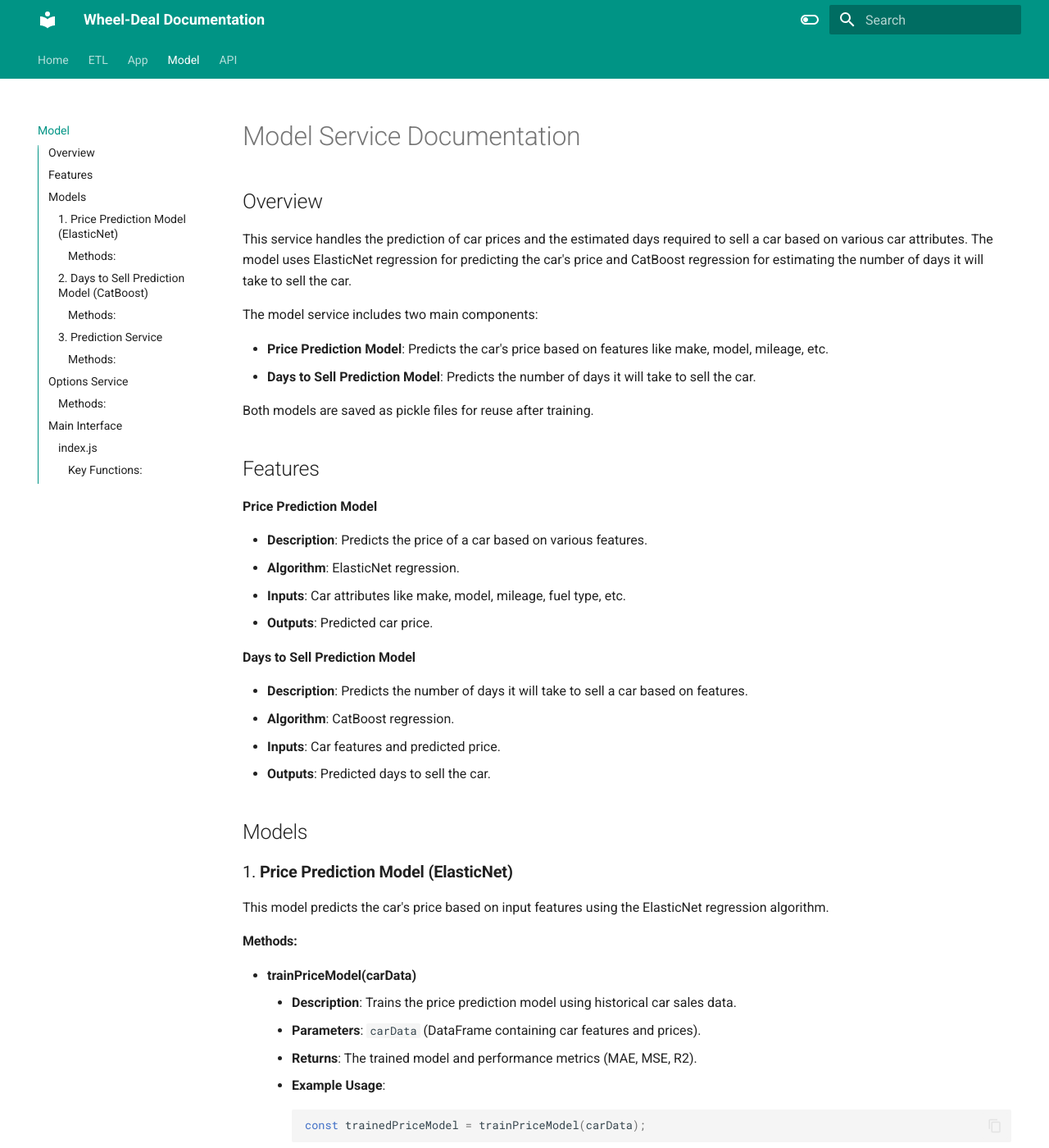
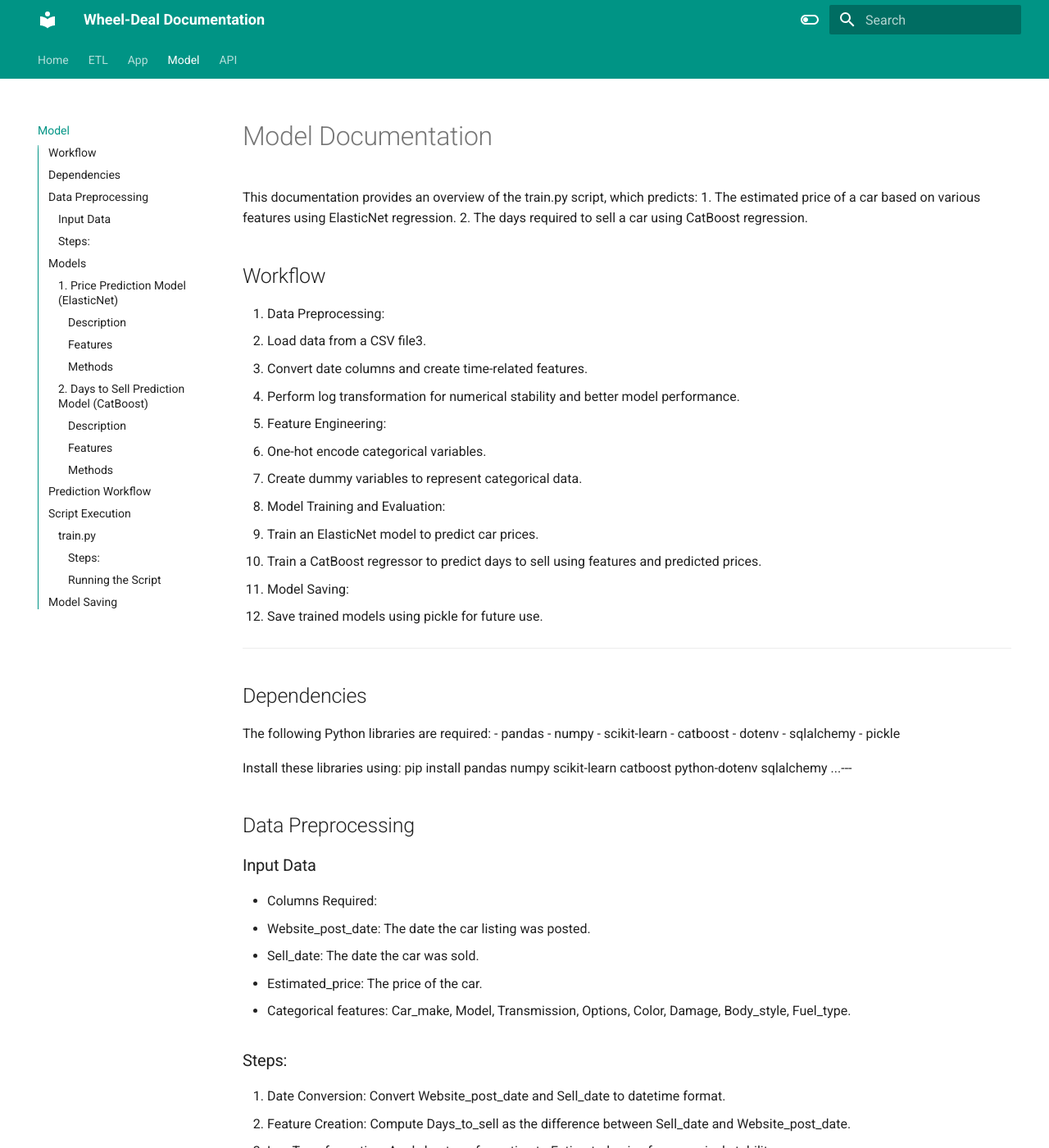
Before and after one commit to st0raket/Wheel-Deal, an MkDocs documentation site: the page built from docs/Model.md, in a window 1280 px wide and 1400 px high. Shown: the whole window at 82% size. Built offline with MkDocs 1.6.1 and Material for MkDocs 9.7.7, drawn with Linux system fonts in a browser that asks for light colours; some of the changed text lies outside the part shown.

Commit message:
improved documentation

````diff
--- a/docs/Model.md
+++ b/docs/Model.md
@@ -1,135 +1,128 @@
-# Model Service Documentation
+# Model Documentation
 
-## Overview
+This documentation provides an overview of the train.py script, which predicts:
+1. The estimated price of a car based on various features using ElasticNet regression.
+2. The days required to sell a car using CatBoost regression.
 
-This service handles the prediction of car prices and the estimated days required to sell a car based on various car attributes. The model uses ElasticNet regression for predicting the car's price and CatBoost regression for estimating the number of days it will take to sell the car.
+## Workflow
+1. Data Preprocessing:
+   - Load data from a CSV file3.
+   - Convert date columns and create time-related features.
+   - Perform log transformation for numerical stability and better model performance.
+2. Feature Engineering:
+   - One-hot encode categorical variables.
+   - Create dummy variables to represent categorical data.
+3. Model Training and Evaluation:
+   - Train an ElasticNet model to predict car prices.
+   - Train a CatBoost regressor to predict days to sell using features and predicted prices.
+4. Model Saving:
+   - Save trained models using pickle for future use.
 
-The model service includes two main components:
+---
 
-- **Price Prediction Model**: Predicts the car's price based on features like make, model, mileage, etc.
-- **Days to Sell Prediction Model**: Predicts the number of days it will take to sell the car.
+## Dependencies
+The following Python libraries are required:
+- pandas
+- numpy
+- scikit-learn
+- catboost
+- dotenv
+- sqlalchemy
+- pickle
 
-Both models are saved as pickle files for reuse after training.
+Install these libraries using:
+pip install pandas numpy scikit-learn catboost python-dotenv sqlalchemy
+...---
 
-## Features
+## Data Preprocessing
 
+### Input Data
+- Columns Required:
+  - Website_post_date: The date the car listing was posted.
+  - Sell_date: The date the car was sold.
+  - Estimated_price: The price of the car.
+  - Categorical features: Car_make, Model, Transmission, Options, Color, Damage, Body_style, Fuel_type.
 
- **Price Prediction Model**
+### Steps:
+1. Date Conversion: Convert Website_post_date and Sell_date to datetime format.
+2. Feature Creation: Compute Days_to_sell as the difference between Sell_date and Website_post_date.
+3. Log Transformation: Apply log transformation to Estimated_price for numerical stability.
+4. One-Hot Encoding: Transform categorical features into dummy variables using pd.get_dummies.
 
-   - **Description**: Predicts the price of a car based on various features.
-   - **Algorithm**: ElasticNet regression.
-   - **Inputs**: Car attributes like make, model, mileage, fuel type, etc.
-   - **Outputs**: Predicted car price.
-
- **Days to Sell Prediction Model**
-
-   - **Description**: Predicts the number of days it will take to sell a car based on features.
-   - **Algorithm**: CatBoost regression.
-   - **Inputs**: Car features and predicted price.
-   - **Outputs**: Predicted days to sell the car.
+---
 
 ## Models
 
-### 1. **Price Prediction Model (ElasticNet)**
+### 1. Price Prediction Model (ElasticNet)
 
-This model predicts the car's price based on input features using the ElasticNet regression algorithm.
+#### Description
+Predicts the car's price based on input features using the ElasticNet regression algorithm.
 
-#### Methods:
-- **trainPriceModel(carData)**
-    - **Description**: Trains the price prediction model using historical car sales data.
-    - **Parameters**: `carData` (DataFrame containing car features and prices).
-    - **Returns**: The trained model and performance metrics (MAE, MSE, R2).
-    - **Example Usage**:
-        ```javascript
-        const trainedPriceModel = trainPriceModel(carData);
-        ```
+#### Features
+- Car attributes such as make, model, mileage, fuel type, etc.
 
-### 2. **Days to Sell Prediction Model (CatBoost)**
+#### Methods
+- train_and_evaluate_model(regressor, X_train, y_train, X_test, y_test):
+  - Trains a regression model and evaluates its performance.
+  - Parameters:
+    - regressor: Regression model instance.
+    - X_train: Training feature set.
+    - y_train: Training target variable.
+    - X_test: Testing feature set.
+    - y_test: Testing target variable.
+  - Returns: The trained model, performance metrics (MAE, MSE, R2), and predictions.
 
-This model predicts the number of days it will take to sell a car based on input features and predicted price.
+---
 
-#### Methods:
-- **trainSellTimeModel(carData, pricePredictions)**
-    - **Description**: Trains the sell time prediction model based on car features and predicted prices.
-    - **Parameters**:
-        - `carData` (DataFrame containing car features).
-        - `pricePredictions` (Array of predicted car prices from the price model).
-    - **Returns**: The trained model and performance metrics (MAE, MSE, R2).
-    - **Example Usage**:
-        ```javascript
-        const trainedSellTimeModel = trainSellTimeModel(carData, pricePredictions);
-        ```
+### 2. Days to Sell Prediction Model (CatBoost)
 
-### 3. **Prediction Service**
+#### Description
+Predicts the number of days it will take to sell a car based on input features and predicted price.
 
-The `PredictionService` uses the trained models to make predictions based on user-provided car properties.
+#### Features
+- Car attributes and the predicted price from the price prediction model.
 
-#### Methods:
+#### Methods
+- train_and_evaluate_model(regressor, X_train, y_train, X_test, y_test):
+  - Trains a regression model and evaluates its performance (used for CatBoost).
+  - Parameters:
+    - regressor: Regression model instance.
+    - X_train: Training feature set.
+    - y_train: Training target variable.
+    - X_test: Testing feature set.
+    - y_test: Testing target variable.
+  - Returns: The trained model, performance metrics (MAE, MSE, R2), and predictions.
 
-- **getPredictionResults(carProperties)**
-    - **Description**: Predicts car price and days to sell based on the provided car properties.
-    - **Parameters**:
-        - `carProperties`: An object containing car features like make, model, mileage, etc.
-    - **Returns**: A Promise that resolves to an object with predicted car details (price and days to sell).
-    - **Example Usage**:
-        ```javascript
-        const predictionService = new PredictionService();
-        predictionService.getPredictionResults(carProperties)
-            .then(predictionResults => {
-                console.log(predictionResults);
-            });
-        ```
+---
 
-    - **Example Response**:
-    ```javascript
-    {
-        price: 10000,
-        daysToSell: 14
-    }
-    ```
+## Prediction Workflow
 
-## Options Service
+1. Train the ElasticNet model using the historical data (train_and_evaluate_model function).
+   - Use the resulting predicted prices as input for the CatBoost model.
+2. Train the CatBoost model using the features and predicted prices from the ElasticNet model.
 
-The `OptionsService` provides available options for car attributes such as make, model, transmission, and more. These options are used to populate dropdowns in the UI.
+---
 
-### Methods:
+## Script Execution
 
-- **getOptionsBySelectId(selectId)**
-    - **Description**: Fetches the available options for a specific car attribute based on the `selectId`.
-    - **Parameters**:
-        - `selectId`: The ID of the select input for which options need to be fetched.
-    - **Returns**: A Promise that resolves to a list of options.
-    - **Example Usage**:
-        ```javascript
-        const optionsService = new OptionsService();
-        optionsService.getOptionsBySelectId("make-select")
-            .then(options => {
-                console.log(options);
-            });
-        ```
+### train.py
 
-    - **Example Response**:
-    ```javascript
-    [
-        { id: 1, name: "Ford" },
-        { id: 2, name: "Toyota" },
-        { id: 3, name: "BMW" }
-    ]
-    ```
+The script responsible for training the models.
 
-## Main Interface
+#### Steps:
+1. Load and preprocess the data.
+2. Train the ElasticNet model for price prediction using the train_and_evaluate_model function.
+3. Use predicted prices to train the CatBoost model for days-to-sell prediction using train_and_evaluate_model.
+4. Save both models as .pkl files for future use.
 
-### index.js
+#### Running the Script
+Ensure all dependencies are installed and input data is available. Then execute:
+python train.py
+...---
 
-The `index.js` file handles user interactions, collecting form data, calling the prediction service, and displaying the results.
+## Model Saving
+The trained models are saved as .pkl files for reuse:
+1. ElasticNet Model: Saved as elastic_net_price_model.pkl.
+2. CatBoost Model: Saved as catboost_sell_time_model.pkl.
 
-#### Key Functions:
-
-1. **populateSelect(selectId, options)**
-    - Populates a dropdown with available options for a specific car attribute.
-
-2. **collectFormData()**
-    - Gathers selected values from the form to be passed to the prediction service.
-
-3. **showPredictionResults(predictionResults)**
-    - Displays the prediction results (price and days to sell).
+These files are stored in the ./models/ directory.
````
Also changed, not shown: README.md (+1 -1 lines), docs/API.md (+1 -1 lines), docs/ETL.md (+47 -50 lines), 2 other files.
